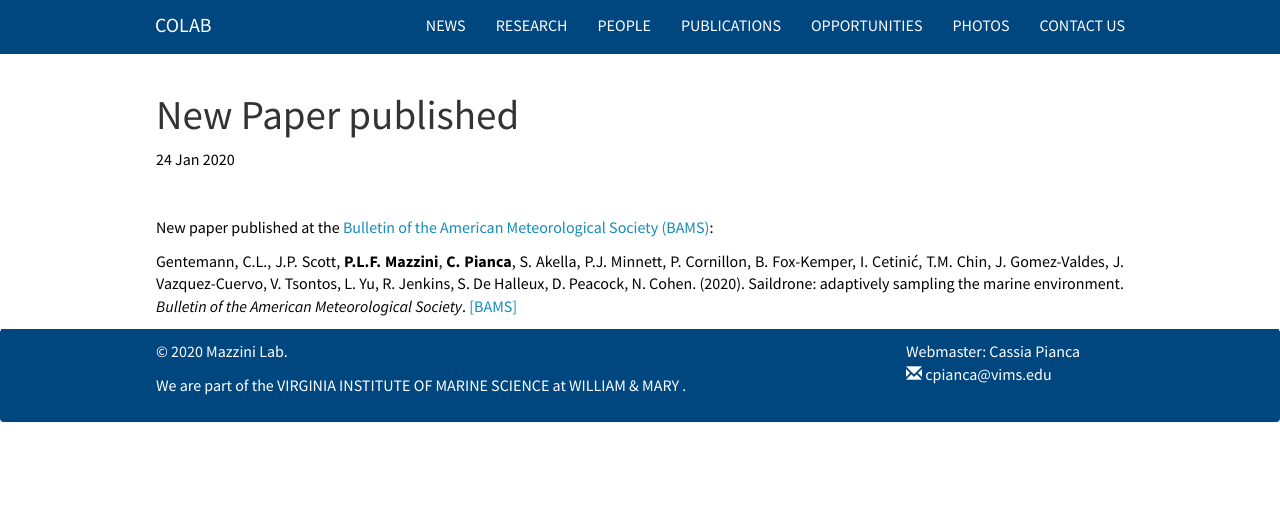
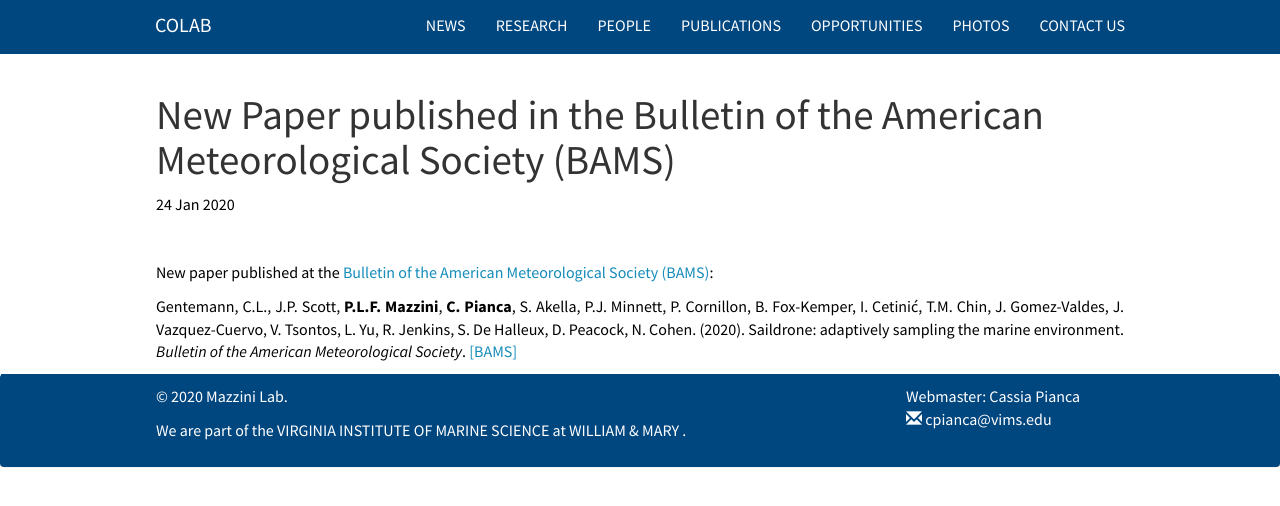
Before and after one commit to mazzinilab/mazzinilab.github.io, a Jekyll site: the page built from _posts/2020-01-24-New-Paper-Published.md, in a window 1280 px wide. Shown: the top 506 px of the page. Built offline with Jekyll 4.4.1, drawn with Linux system fonts in a browser that asks for light colours; nearby versions of some CDN libraries.

Commit message:
new_updates_9Mar20

```diff
--- a/_posts/2020-01-24-New-Paper-Published.md
+++ b/_posts/2020-01-24-New-Paper-Published.md
@@ -1,6 +1,6 @@
 ---
 layout: post
-title: "New Paper published"
+title: "New Paper published in the Bulletin of the American Meteorological Society (BAMS)"
 date: 2020-01-24
 ---
 
```
Also changed, not shown: _posts/2017-08-26-New-Paper-Published.md (+1 -1 lines), _posts/2018-04-15-New-Paper-Published.md (+1 -1 lines), _posts/2018-08-27-New-Paper-Published.md (+1 -1 lines), _posts/2019-10-18-New-Paper-Published.md (renamed from _posts/2019-10-18-New-Paper-Accepted.md, +1 -1 lines).
